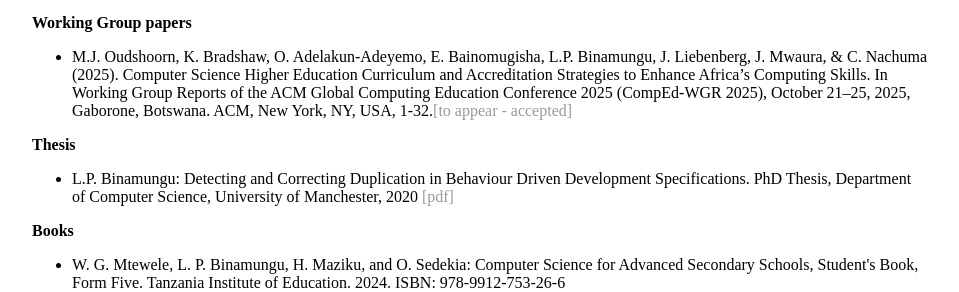
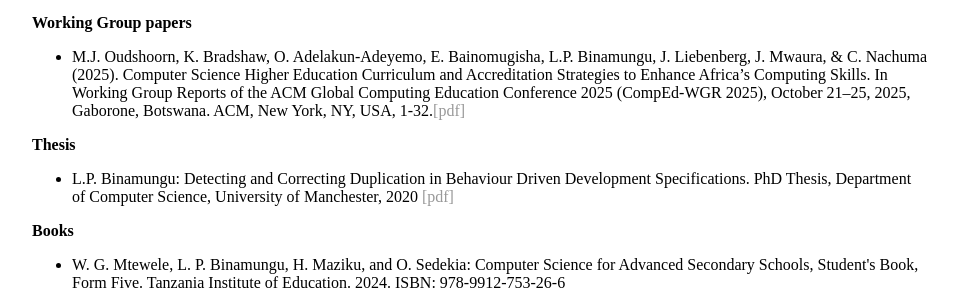
Before and after one commit to lepebina/lepebina.github.io, a Jekyll site: the page built from publications.html, in a window 1280 px wide. Shown: the part 1159-1451 px from the top of the page, without its empty margins (160-1119 px from the left). Built offline with Jekyll 4.4.1, drawn with Linux system fonts in a browser that asks for light colours.

Commit message:
Update publications.html

```diff
--- a/publications.html
+++ b/publications.html
@@ -39,7 +39,7 @@
 	<ul>
 		 <li>M.J. Oudshoorn, K. Bradshaw, O. Adelakun-Adeyemo, E. Bainomugisha, L.P. Binamungu, J. Liebenberg, J. Mwaura, & C. Nachuma (2025). Computer Science Higher
             Education Curriculum and Accreditation Strategies to Enhance Africa’s Computing Skills. In Working Group Reports of the ACM Global Computing
-            Education Conference 2025 (CompEd-WGR 2025), October 21–25, 2025, Gaborone, Botswana. ACM, New York, NY, USA, 1-32.<a href="">[to appear - accepted]</a></li>
+            Education Conference 2025 (CompEd-WGR 2025), October 21–25, 2025, Gaborone, Botswana. ACM, New York, NY, USA, 1-32.<a href="https://doi.org/10.1145/3815397.3815768">[pdf]</a></li>
 	</ul>
 
 	<b>Thesis</b>
```
